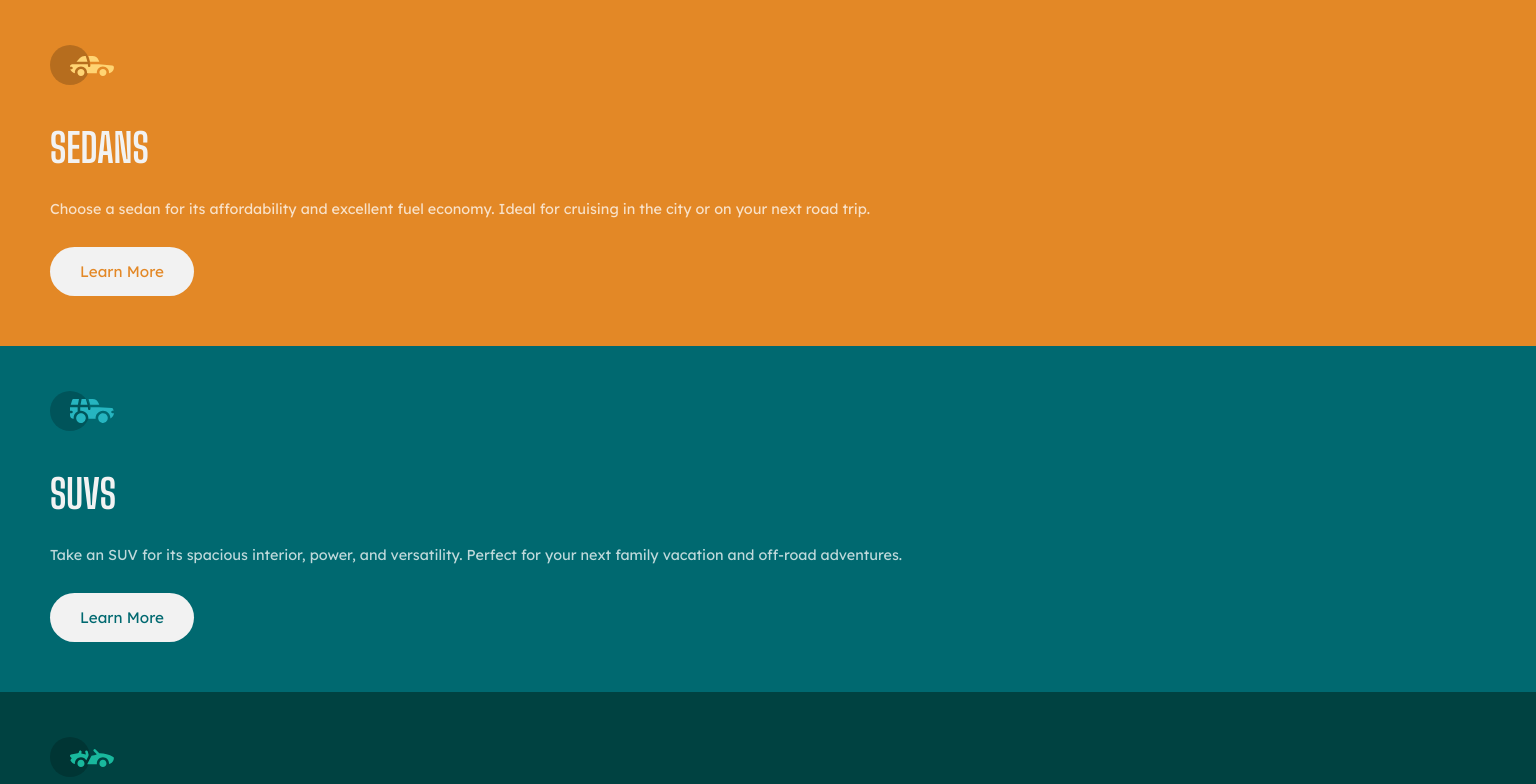
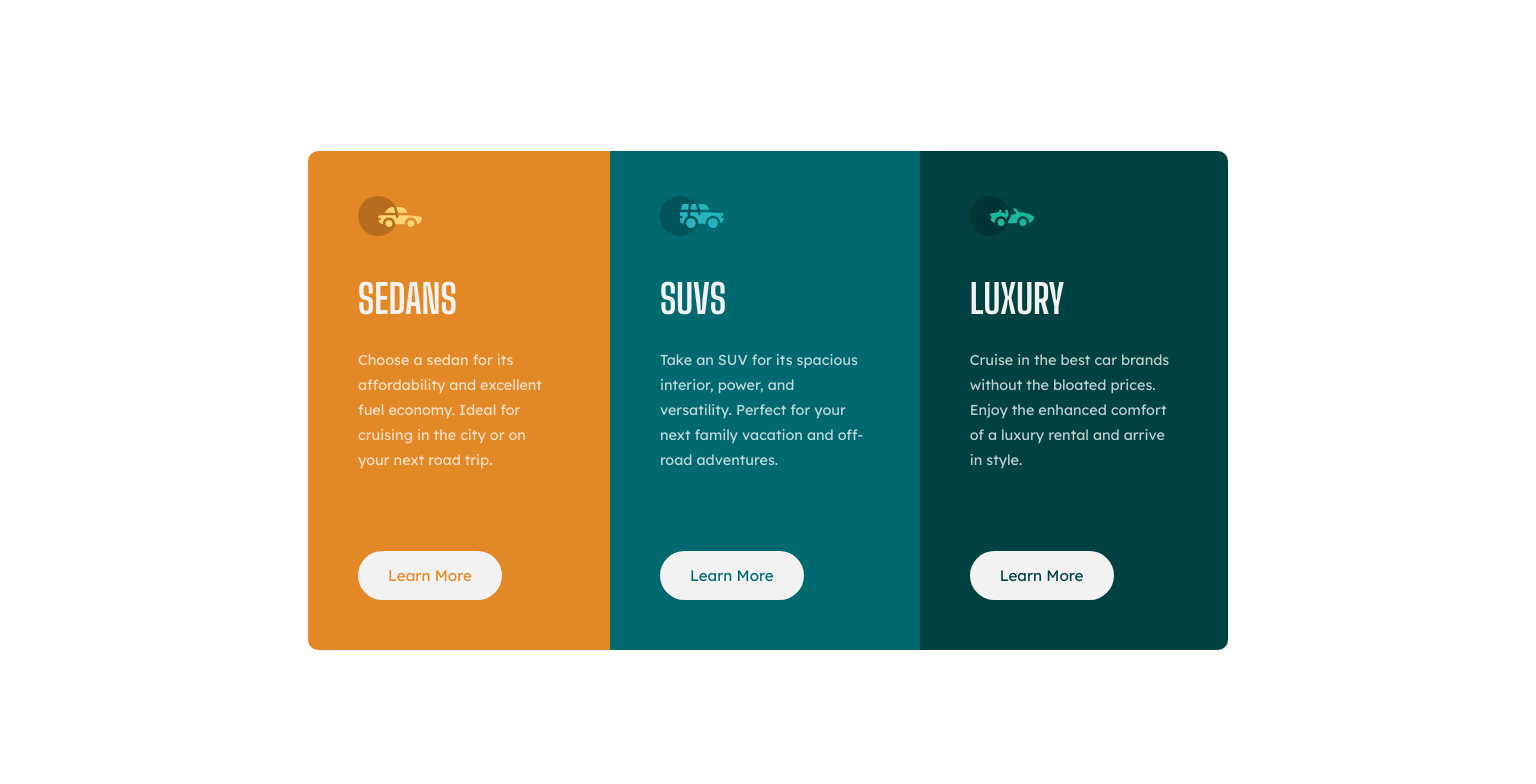
Before and after one commit to mikolajszymczuk1/3-column-preview-card-component-main, a Vue app: page / in a window 1536 px wide. Shown: the top 784 px of the page. Built offline with nearby package versions, Linux system fonts and the light colour scheme.

Commit message:
Add media queries

```diff
--- a/src/App.vue
+++ b/src/App.vue
@@ -1,7 +1,7 @@
 <template>
-    <div>
+    <main class="main-container">
         <CardPreview />
-    </div>
+    </main>
 </template>
 
 <script>
@@ -14,3 +14,15 @@ export default {
     }
 }
 </script>
+
+<style lang="scss" scoped>
+.main-container {
+    @media screen and (min-width: 1440px) {
+        display: flex;
+        justify-content: center;
+        align-items: center;
+
+        height: 100vh;
+    }
+}
+</style>
--- a/src/components/CardPreview/CardPreview.vue
+++ b/src/components/CardPreview/CardPreview.vue
@@ -51,6 +51,28 @@ export default {
 
 <style lang="scss" scoped>
 .card-preview {
+    @media screen and (min-width: 375px) {
+        margin: 90px auto;
 
+        width: 87%;
+
+        border-radius: 10px;
+        overflow: hidden;
+    }
+
+    @media screen and (min-width: 768px) {
+        width: 60%;
+    }
+
+    @media screen and (min-width: 1024px) {
+        display: flex;
+        justify-content: center;
+
+        width: 80%;
+    }
+
+    @media screen and (min-width: 1440px) {
+        width: 920px;
+    }
 }
 </style>
--- a/src/components/CardPreview/CardSingle.vue
+++ b/src/components/CardPreview/CardSingle.vue
@@ -89,6 +89,14 @@ export default {
         line-height: 25px;
         font-family: fonts.$lexend-deca;
         color: colors.$Transparent-white;
+
+        @media screen and (min-width: 768px) {
+            margin-bottom: 60px;
+        }
+
+        @media screen and (min-width: 1440px) {
+            margin-bottom: 78px;
+        }
     }
 }
 </style>
```
